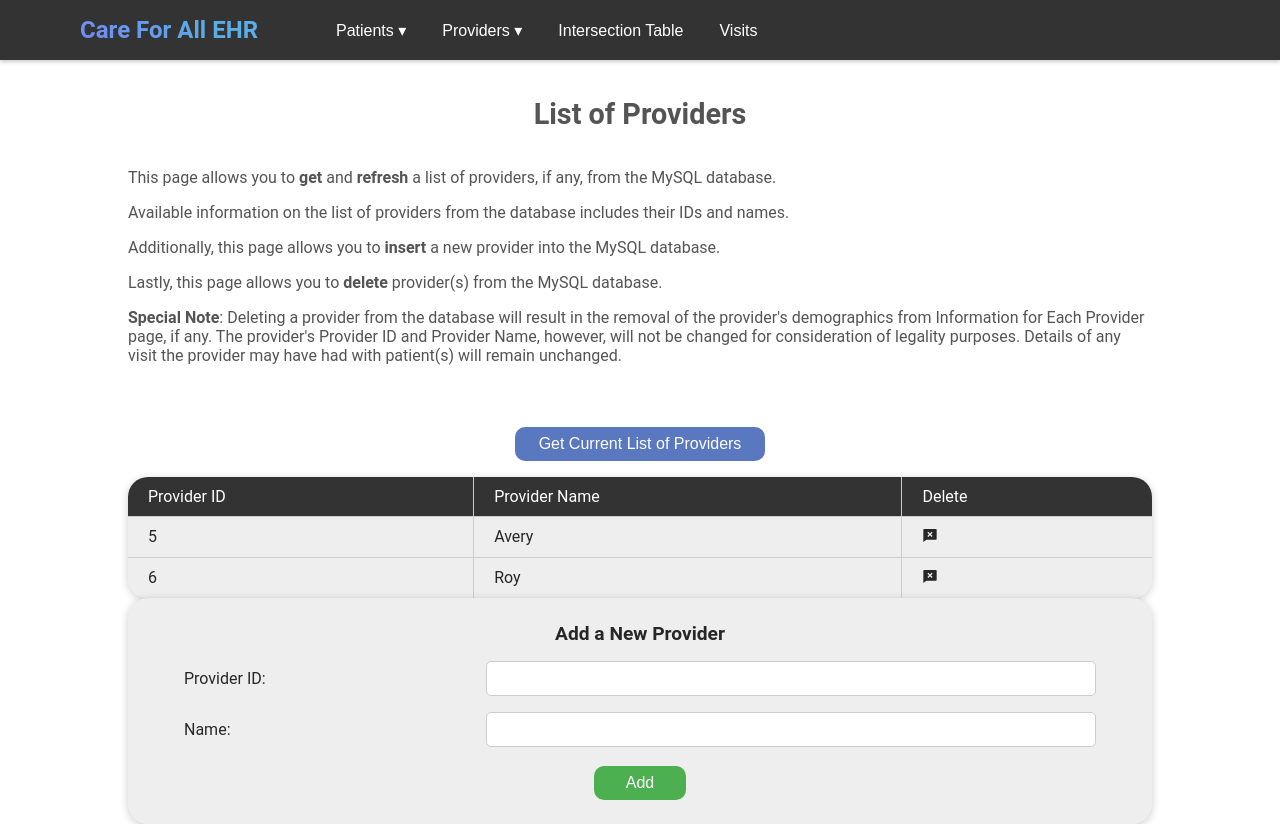
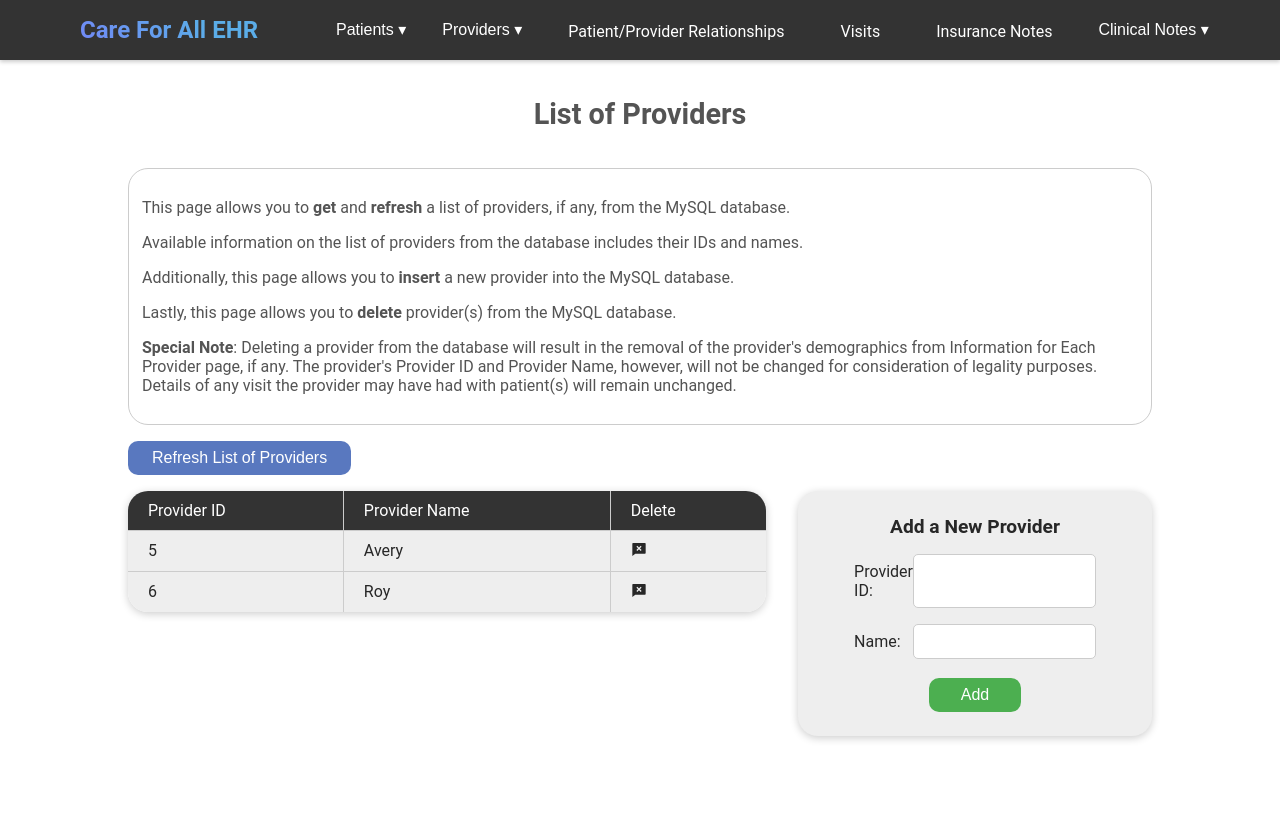
Before and after one commit to anson-poon/care-for-all-ehr, a React (Create React App) app: page /providerindex in a window 1280 px wide. After the commit the page ends 800 px from the top, so only its background shows below. Built offline with nearby package versions, Linux system fonts and the light colour scheme.

Commit message:
Updated Navbar layout and provider pages namings

```diff
--- a/src/App.css
+++ b/src/App.css
@@ -111,13 +111,13 @@ shape of border of dropdown button learned from following tutorial https://css-t
 
 .flex-column1 {
   flex: 2 1 0;
-  padding-right: 0.5rem;
+  padding-right: 1rem;
   text-align: center;
 }
 
 .flex-column2 {
   flex: 1 1 0;
-  padding-left: 0.5rem;
+  padding-left: 1rem;
   text-align: center;
 }
 
@@ -265,6 +265,8 @@ p {
 }
 
 .SELECT-button {
+  display: flex;
+  align-items: left;
   padding: 0.5em 1.5em;
   margin-bottom: 1rem;
   margin-top: 1rem;
--- a/src/components/Navbar.js
+++ b/src/components/Navbar.js
@@ -12,28 +12,29 @@ function Navbar() {
                 <button className="dropdown-button">Patients ▾</button>
                 <div className="dropdown-content">
                     <a href="/patientindex" className="dropdown-link" >List of Patients</a>
-                    <a href="/patients" className="dropdown-link" >Information for Each Patient</a>
+                    <a href="/patients" className="dropdown-link" >Patient Profiles</a>
+                    <a href="/insurancepolicies" className="dropdown-link" >Insurance Policies</a>
                 </div>
             </div>
             <div className="dropdown">
                 <button className="dropdown-button">Providers ▾</button>
                 <div className="dropdown-content">
                     <a href="/providerindex" className="dropdown-link" >List of Providers</a>
-                    <a href="/providers" className="dropdown-link" >Information for Each Provider</a>
+                    <a href="/providers" className="dropdown-link" >Provider Profiles</a>
                 </div>
             </div>
             <div className="dropdown">
-                <button className="dropdown-button">Intersection Table</button>
-                <div className="dropdown-content">
-                    <a href="/patientproviderintersection" className="dropdown-link" >Relationships between Patients & Providers</a>
-                </div>
+                <a href="/patientproviderintersection" className="dropdown-button" >Patient/Provider Relationships</a>
             </div>
             <div className="dropdown">
-                <button className="dropdown-button">Visits</button>
+                <a href="/visits" className="dropdown-button" >Visits</a>
+            </div>
+            <div className="dropdown">
+                <a href="/insurancenotes" className="dropdown-button">Insurance Notes</a>
+            </div>
+            <div className="dropdown">
+                <button className="dropdown-button">Clinical Notes ▾</button>
                 <div className="dropdown-content">
-                    <a href="/visits" className="dropdown-link" >List of Visits</a>
-                    <a href="/insurancepolicies" className="dropdown-link" >List of Insurance Policies</a>
-                    <a href="/insurancenotes" className="dropdown-link" >List of Insurance Notes</a>
                     <a href="/clinicalnotes" className="dropdown-link" >List of Clinical Notes</a>
                     <a href="/clinicalfindings" className="dropdown-link" >List of Clinical Findings</a>
                 </div>
--- a/src/pages/ProviderIndexPage.js
+++ b/src/pages/ProviderIndexPage.js
@@ -10,7 +10,7 @@ function ProviderIndexPage() {
     return (
         <div>
             <h3>List of Providers</h3>
-            <div className="stylePageDescription">
+            <div className="page-description">
                 <p>This page allows you to <b>get</b> and <b>refresh</b> a list of providers, if any, from the MySQL database.</p>
                 <p>Available information on the list of providers from the database includes their IDs and names.</p>
                 <p>Additionally, this page allows you to <b>insert</b> a new provider into the MySQL database.</p>
@@ -21,11 +21,9 @@ function ProviderIndexPage() {
                     Details of any visit the provider may have had with patient(s) will remain unchanged.
                 </p>
             </div>
-            <br/>
-            <button className="SELECT-button">Get Current List of Providers</button>
-            <br/>
-            <div className="container">
-                <div className="column">
+            <button className="SELECT-button">Refresh List of Providers</button>
+            <div className="flex-container">
+                <div className="flex-column1">
                     <table id="providerindex">
                         <thead>
                             <tr>
@@ -48,7 +46,7 @@ function ProviderIndexPage() {
                         </tbody>
                     </table>
                 </div>
-                <div className="column">
+                <div className="flex-column2">
                     <form action="" method="get" className="add-form">
                         <h4>Add a New Provider</h4>
                         <div className="form-row">
--- a/src/pages/ProvidersPage.js
+++ b/src/pages/ProvidersPage.js
@@ -17,7 +17,7 @@ function ProvidersPage() {
 
     return (
         <div>
-            <h3>Information for Each Provider</h3>
+            <h3>Provider Profiles</h3>
             <div className="page-description">
                 <p>This page allows you to <b>get</b> and <b>refresh</b> detailed information for all providers from the MySQL database.</p>
                 <p>Available information for each provider includes their Provider Profile ID, Title, Specialty, Phone Number, and Provider ID.</p>
@@ -25,7 +25,7 @@ function ProvidersPage() {
                 <p>This page also allows you to <b>delete</b> information for each provider from the MySQL database.</p>
                 <p>Lastly, this page also allows you to update update for each provider, including the ability to set Title, Specialty, and Phone Number as <b>NULL</b>.</p>
             </div>
-            <button className="SELECT-button">Get Current Information for Each Provider</button>
+            <button className="SELECT-button">Refresh Provider Profiles</button>
             <div className="flex-container">
                 <div className="flex-column1">
                     <table id="providerdetailedinformation">
```
